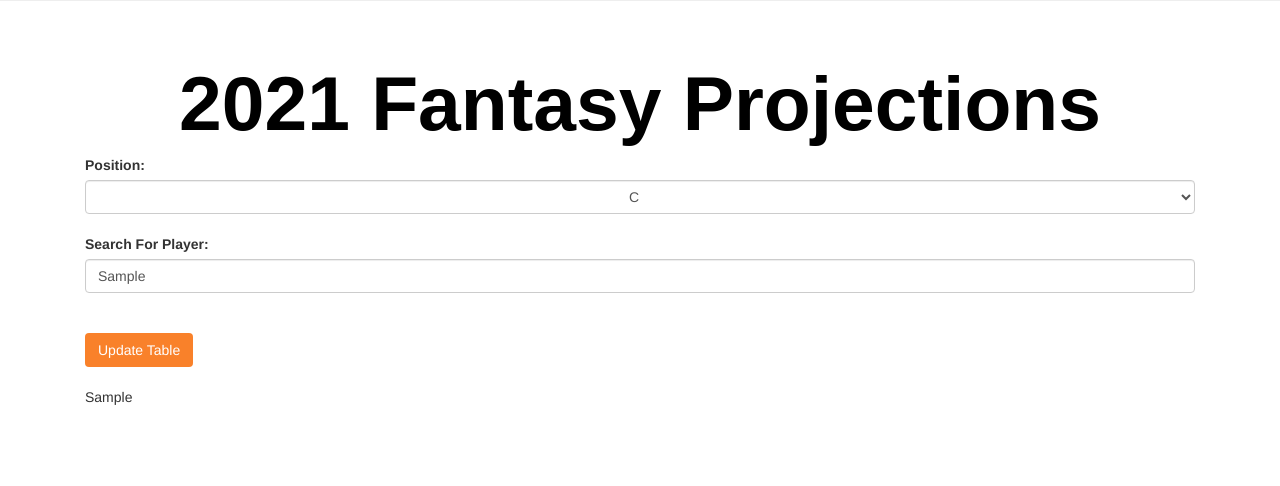
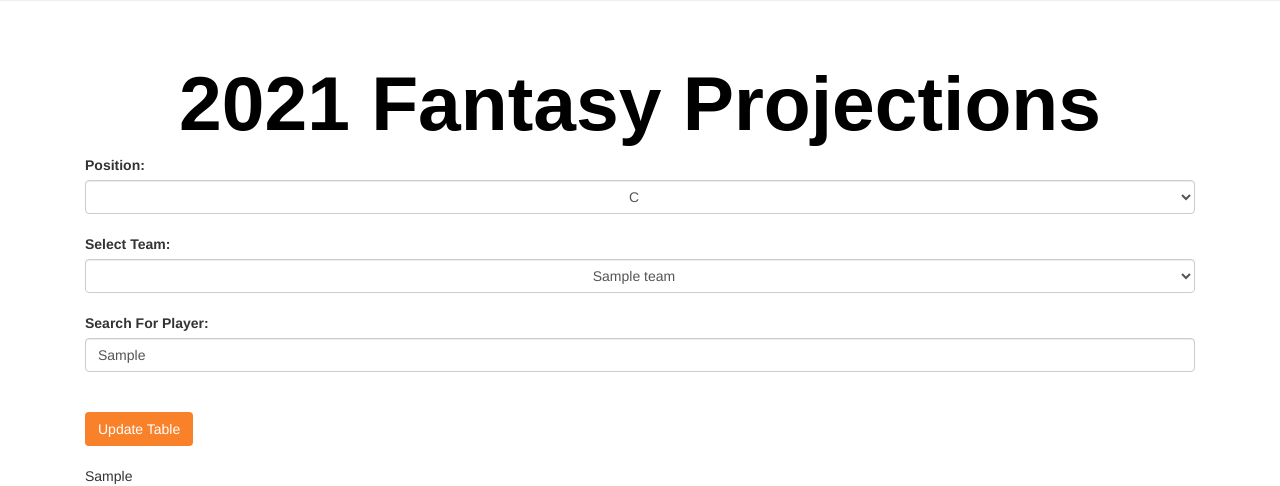
Before and after one commit to pmammino/rotofanatic, a Flask app: template templates/projections.html in a window 1280 px wide. Shown: the part 410-896 px from the top of the page. Before the commit the page ends 815 px from the top, so only its background shows below. Run offline with Flask 2, Linux system fonts and the light colour scheme; the template is opened without the code that fills it: most values are stand-ins (such as "Sample title", 1, 10 or a date in 2020); some libraries are stand-ins or nearby versions.

Commit message:
team filter

```diff
--- a/app.py
+++ b/app.py
@@ -648,21 +648,48 @@ def projections():
     outfield = ""
     all = "selected"
     projections = pd.read_csv('projections.csv', encoding="ISO-8859-1")
+    list = projections["Team"].tolist()
+    list = set(list)
+    list = sorted(list)
+    list.insert(0, "All")
+    team = 'All'
+    selected = []
+    for i in list:
+        if i == team:
+            selected.append("selected")
+        else:
+            selected.append("")
+    teams = zip(list, selected)
     return render_template("projections.html", projections=projections, catcher = catcher,
                            first = first,
                            second = second,
                            third = third,
                            short = short,
                            outfield = outfield,
-                           all = all)
+                           all = all,
+                           teams = teams)
 
 @application.route("/projections",methods=['POST'])
 def projections_filter():
     position = request.form['position']
     search = request.form['search']
+    team = request.form['team']
     text = search
     search = search.strip()
     projections = pd.read_csv('projections.csv', encoding="ISO-8859-1")
+    list = projections["Team"].tolist()
+    list = set(list)
+    list = sorted(list)
+    list.insert(0, "All")
+    selected = []
+    for i in list:
+        if i == team:
+            selected.append("selected")
+        else:
+            selected.append("")
+    teams = zip(list, selected)
+    if team != "All":
+        projections = projections[projections['Team'].str.contains(team, case=False)]
     if search is not None:
         projections = projections[projections['Player'].str.contains(search, case=False)]
     if position == "C":
@@ -680,7 +707,8 @@ def projections_filter():
                                third=third,
                                short=short,
                                outfield=outfield,
-                               all=all)
+                               all=all,
+                               teams=teams)
     elif position == "1B":
         catcher = ""
         first = "selected"
@@ -696,7 +724,8 @@ def projections_filter():
                                third=third,
                                short=short,
                                outfield=outfield,
-                               all=all)
+                               all=all,
+                               teams=teams)
     elif position == "2B":
         catcher = ""
         first = ""
@@ -712,7 +741,8 @@ def projections_filter():
                                third=third,
                                short=short,
                                outfield=outfield,
-                               all=all)
+                               all=all,
+                               teams = teams)
     elif position == "3B":
         catcher = ""
         first = ""
@@ -728,7 +758,8 @@ def projections_filter():
                                third=third,
                                short=short,
                                outfield=outfield,
-                               all=all)
+                               all=all,
+                               teams=teams)
     elif position == "SS":
         catcher = ""
         first = ""
@@ -744,7 +775,8 @@ def projections_filter():
                                third=third,
                                short=short,
                                outfield=outfield,
-                               all=all)
+                               all=all,
+                               teams=teams)
     elif position == "OF":
         catcher = ""
         first = ""
@@ -760,7 +792,8 @@ def projections_filter():
                                third=third,
                                short=short,
                                outfield=outfield,
-                               all=all)
+                               all=all,
+                               teams=teams)
     else:
         catcher = ""
         first = ""
@@ -775,7 +808,8 @@ def projections_filter():
                                third=third,
                                short=short,
                                outfield=outfield,
-                               all=all)
+                               all=all,
+                               teams=teams)
 
 if __name__ == "__main__":
     application.run(port=4500)
--- a/templates/projections.html
+++ b/templates/projections.html
@@ -18,6 +18,14 @@
             <option value="ALL" {{all}}>ALL</option>
     </select>
 		<br>
+            <label for="team">Select Team:</label>
+
+    <select class = "form-control form-control-lg" id = "team" name="team">
+{% for name, selected in teams %}
+      <option value= "{{ name }}" {{selected}}>{{ name }}</option>
+{% endfor %}
+    </select>
+	<br>
 	      <label for="search">Search For Player:</label>
   <input type="text" class = "form-control form-control-lg" id="search" name="search" value = {{val}}><br>
     <br>
```
